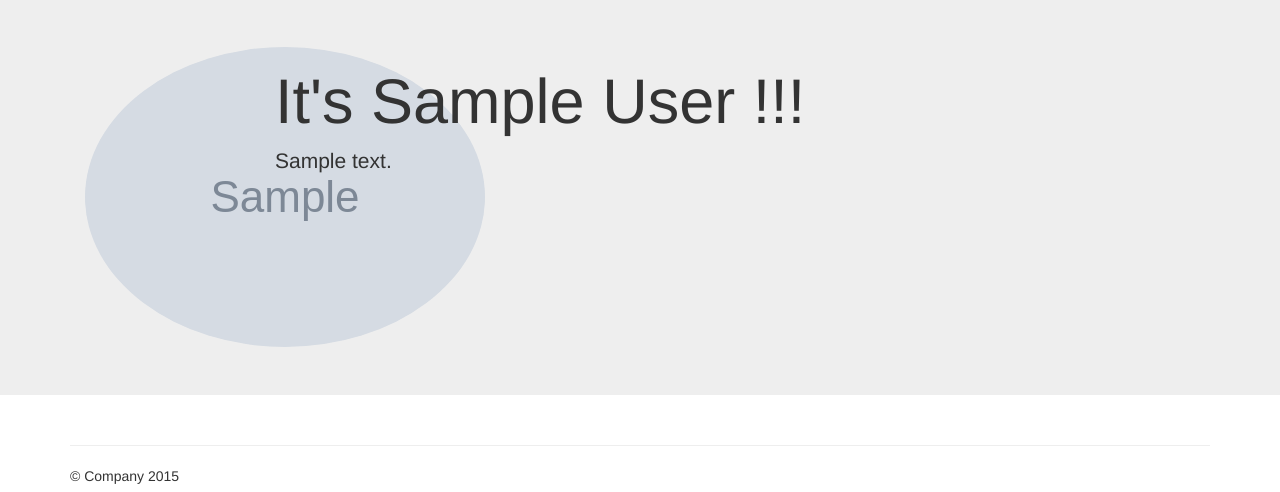
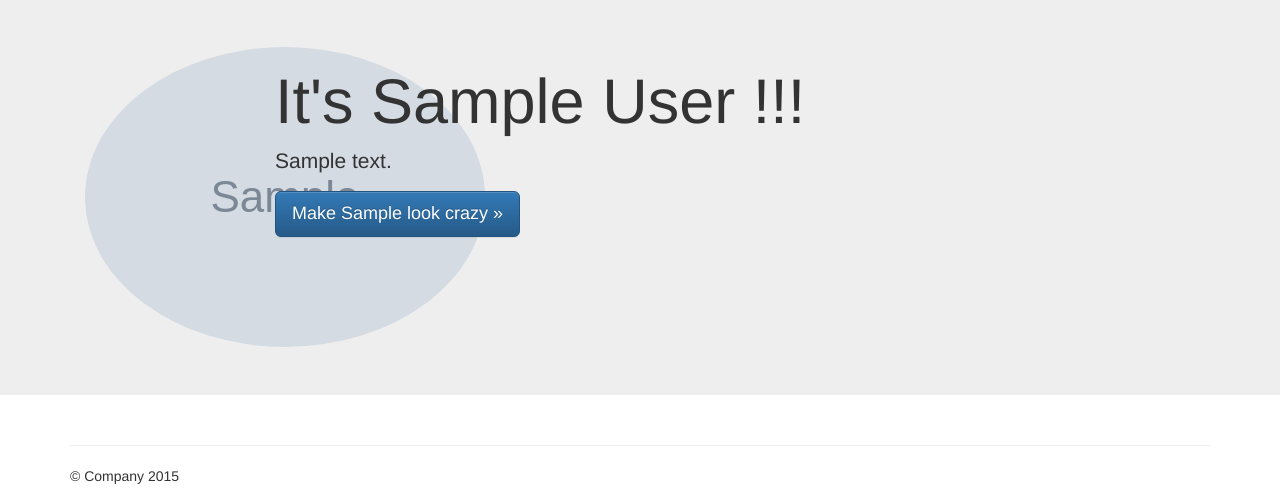
Before and after one commit to justinrporter/haircut, a Django app: a page that uses app/templates/app/contestant_detail.html in a window 1280 px wide. Shown: the part 51-543 px from the top of the page. Run offline with Django 3.2, Linux system fonts and the light colour scheme; tables that the repository leaves empty hold one stand-in row (values such as "Sample post"); grey boxes marked "Sample" are stand-in pictures; parts of the project's set-up code (start-up, migrations or seed data) failed here and were passed over; some libraries are stand-ins or nearby versions.

Commit message:
add donate button to contestant-detail

```diff
--- a/app/templates/app/contestant_detail.html
+++ b/app/templates/app/contestant_detail.html
@@ -10,9 +10,10 @@
         <div class="col-md-2">
           <img src="{{object.photo}}" class="img-circle" alt="{{object.first_name}}" />
         </div>
-        <div class="col-md-8">
+        <div class="col-md-10">
           <h1>It's {{ contestant.first_name }} {{ contestant.last_name}} !!!</h1>
           <p>{{object.bio}}</p>
+          <p><a class="btn btn-primary btn-lg" href="{% url 'contestant-donate' pk=contestant.pk %}" role="button">Make {{ contestant.first_name }} look crazy &raquo;</a></p>
         </div>
       </div>
     </div>
```
Also changed, not shown: app/models.py (line endings or trailing spaces).
